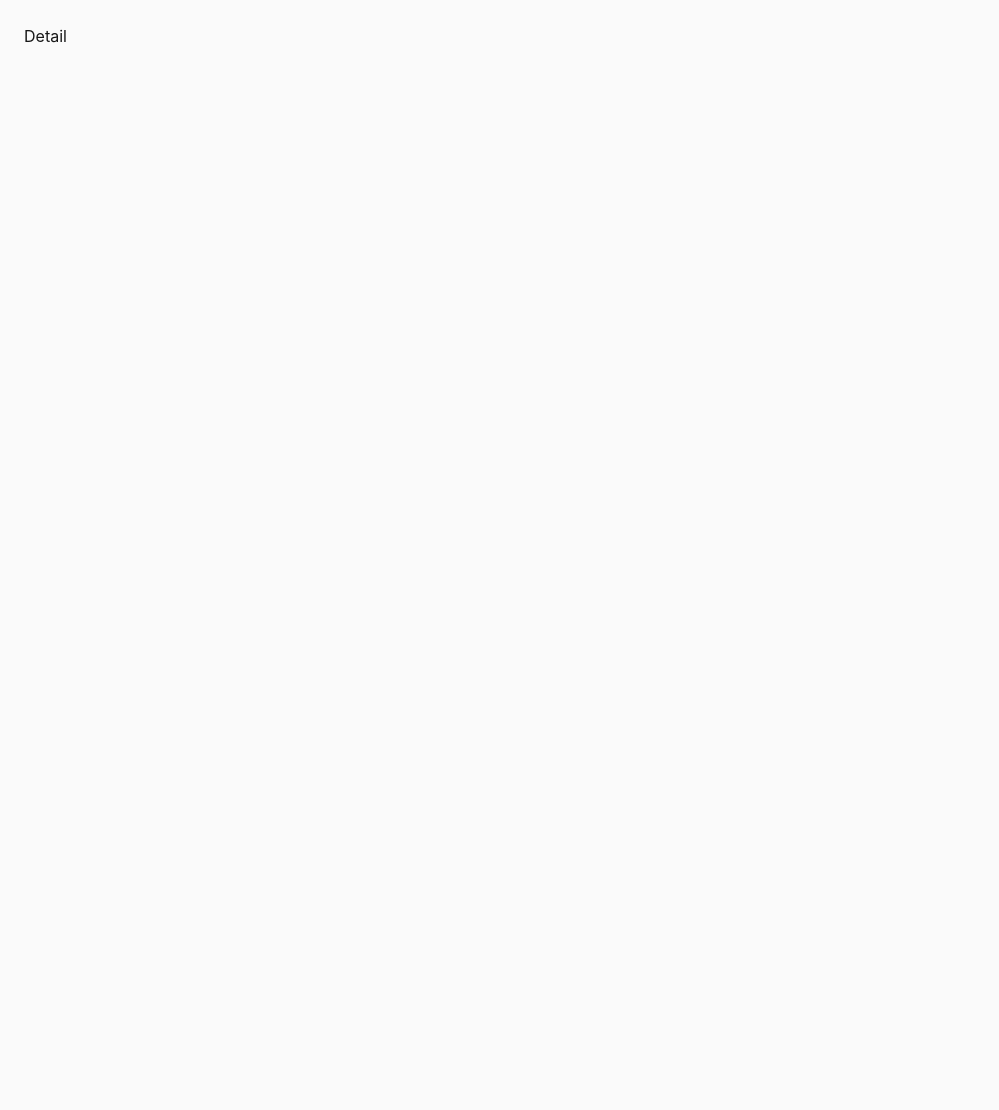
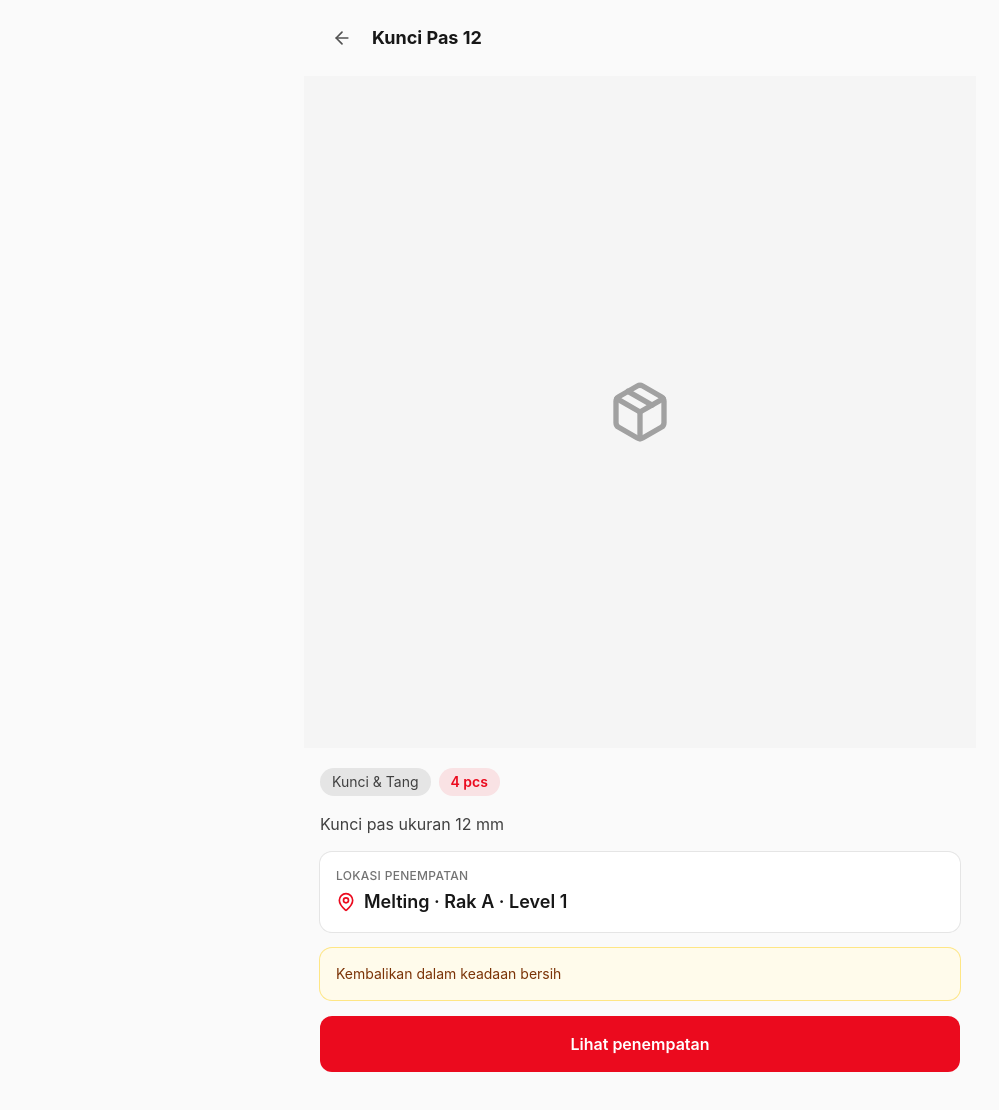
Before and after one commit to El-hash97/tools-locator, a React (Vite) app: page /tools/tool-001 in a window 1280 px wide. Shown: the whole page, without its empty margins (0-999 px from the left). Before the commit the page ends 800 px from the top, so only its background shows below. Built offline with nearby package versions, Linux system fonts and the light colour scheme.

Commit message:
feat: add tool detail page

```diff
--- a/src/App.tsx
+++ b/src/App.tsx
@@ -1,6 +1,7 @@
 import { Route, Routes } from 'react-router-dom'
 import { DataProvider } from '@/data/DataProvider'
 import Home from '@/pages/Home'
+import ToolDetail from '@/pages/ToolDetail'
 
 function Placeholder({ nama }: { nama: string }) {
   return <p className="p-6">{nama}</p>
@@ -11,7 +12,7 @@ export default function App() {
     <DataProvider>
       <Routes>
         <Route path="/" element={<Home />} />
-        <Route path="/tools/:id" element={<Placeholder nama="Detail" />} />
+        <Route path="/tools/:id" element={<ToolDetail />} />
         <Route path="/scan" element={<Placeholder nama="Scan" />} />
         <Route path="/return/:id" element={<Placeholder nama="Kembalikan" />} />
       </Routes>
--- /dev/null
+++ b/src/pages/ToolDetail.tsx
@@ -0,0 +1,98 @@
+import { Link, useParams } from 'react-router-dom'
+import { ArrowLeft, MapPin, Package } from 'lucide-react'
+import { useData } from '@/data/DataProvider'
+import { formatLocation } from '@/lib/format'
+
+export default function ToolDetail() {
+  const { id } = useParams<{ id: string }>()
+  const { tools, categories, locations, loading } = useData()
+
+  if (loading) return <p className="p-6 text-center text-neutral-500">Memuat…</p>
+
+  const tool = tools.find((t) => t.id === id)
+
+  if (!tool) {
+    return (
+      <div className="mx-auto max-w-2xl p-6 text-center">
+        <p className="mb-4 text-lg font-semibold text-neutral-900">
+          Tools tidak ditemukan
+        </p>
+        <p className="mb-6 text-sm text-neutral-500">
+          Data mungkin sudah dihapus admin.
+        </p>
+        <Link
+          to="/"
+          className="inline-flex h-12 items-center rounded-xl bg-toyota px-5 font-semibold text-white"
+        >
+          Kembali ke pencarian
+        </Link>
+      </div>
+    )
+  }
+
+  const category = categories.find((c) => c.id === tool.category_id)
+  const location = locations.find((l) => l.id === tool.location_id)
+
+  return (
+    <div className="mx-auto max-w-2xl pb-10">
+      <header className="flex items-center gap-2 px-4 py-4">
+        <Link
+          to="/"
+          aria-label="Kembali"
+          className="flex h-11 w-11 items-center justify-center rounded-full text-neutral-600 active:bg-neutral-200"
+        >
+          <ArrowLeft className="h-5 w-5" aria-hidden="true" />
+        </Link>
+        <h1 className="truncate text-lg font-bold">{tool.nama}</h1>
+      </header>
+
+      <div className="flex aspect-square w-full items-center justify-center overflow-hidden bg-neutral-100">
+        {tool.foto_tools_url ? (
+          <img
+            src={tool.foto_tools_url}
+            alt={tool.nama}
+            className="h-full w-full object-cover"
+          />
+        ) : (
+          <Package className="h-16 w-16 text-neutral-400" aria-hidden="true" />
+        )}
+      </div>
+
+      <div className="space-y-4 px-4 pt-5">
+        <div className="flex items-center gap-2">
+          <span className="rounded-full bg-neutral-200 px-3 py-1 text-sm text-neutral-700">
+            {category?.nama ?? 'Tanpa kategori'}
+          </span>
+          <span className="rounded-full bg-toyota/10 px-3 py-1 text-sm font-semibold text-toyota">
+            {tool.jumlah} pcs
+          </span>
+        </div>
+
+        {tool.deskripsi && <p className="text-neutral-700">{tool.deskripsi}</p>}
+
+        <div className="rounded-xl bg-white p-4 ring-1 ring-neutral-200">
+          <p className="mb-1 text-xs font-medium uppercase tracking-wide text-neutral-500">
+            Lokasi penempatan
+          </p>
+          <p className="flex items-center gap-2 text-lg font-semibold text-neutral-900">
+            <MapPin className="h-5 w-5 text-toyota" aria-hidden="true" />
+            {formatLocation(location)}
+          </p>
+        </div>
+
+        {tool.keterangan && (
+          <div className="rounded-xl bg-amber-50 p-4 text-sm text-amber-900 ring-1 ring-amber-200">
+            {tool.keterangan}
+          </div>
+        )}
+
+        <Link
+          to={`/return/${tool.id}`}
+          className="flex h-14 w-full items-center justify-center rounded-xl bg-toyota text-base font-semibold text-white active:bg-toyota-dark"
+        >
+          Lihat penempatan
+        </Link>
+      </div>
+    </div>
+  )
+}
```
Also changed, not shown: 1 other file (tests, documents, lock files or other folders).
